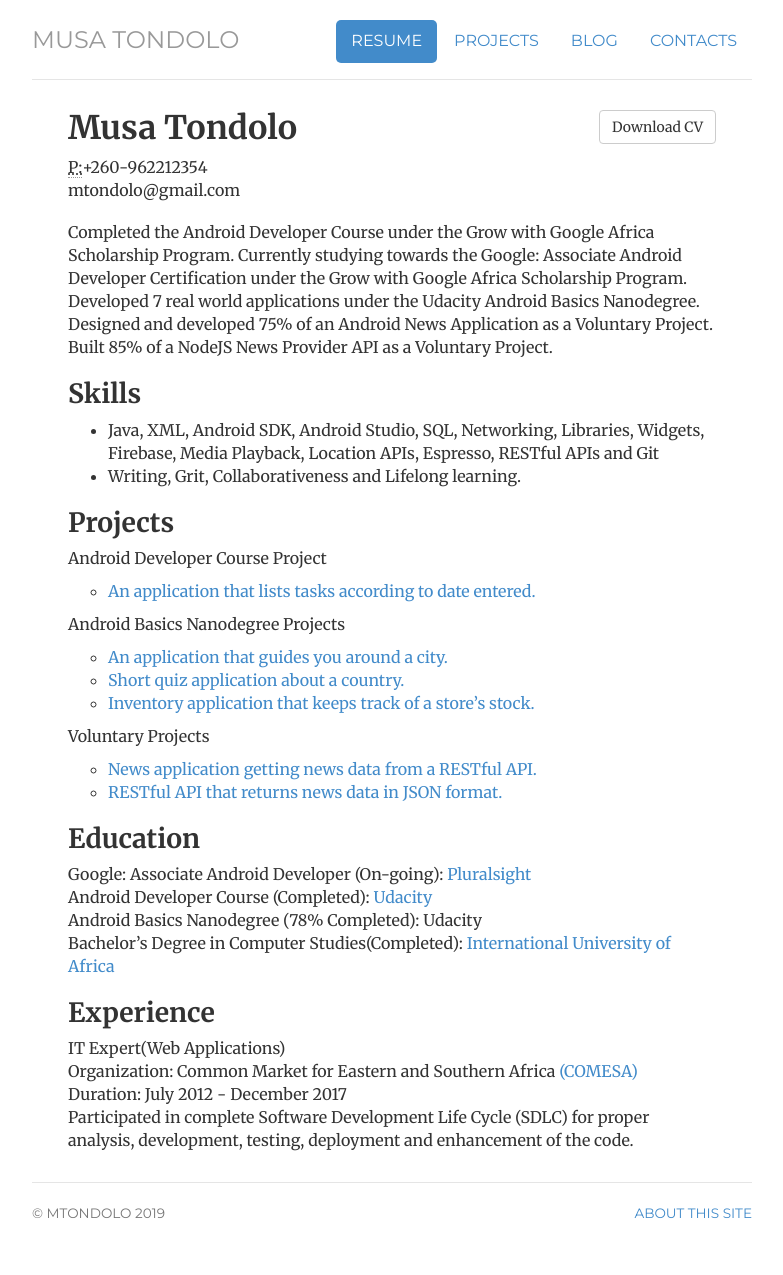
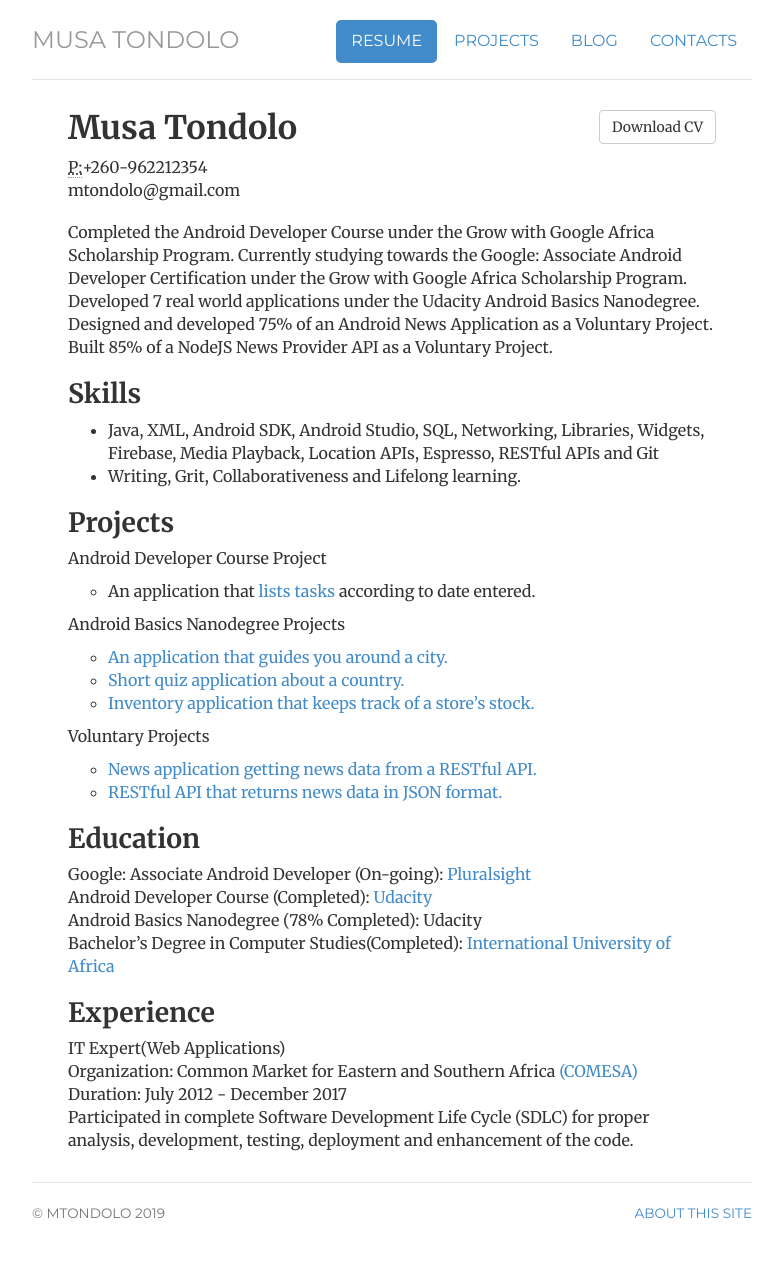
Before and after one commit to mtondolo/mtondolo.github.io, a Jekyll site: the page built from cv/index.html, in a window 1280 px wide. Shown: the whole page, without its empty margins (248-1031 px from the left). Built offline with Jekyll 4.4.1, drawn with Linux system fonts in a browser that asks for light colours; part of the change alters nothing that is shown.

```diff
--- a/cv/index.html
+++ b/cv/index.html
@@ -34,7 +34,7 @@ description: Current Resume for Musa Tondolo, an Android Developer supplimented
 				<li>Android Developer Course Project</li>
 					<p>
 					<ul>
-					<li><a href="https://github.com/mtondolo/Journal-App">An application  that lists tasks according to date entered.</a></li>
+					<li>An application  that <a href="https://github.com/mtondolo/Journal-App" title="lists tasks">lists tasks </a>according to date entered.</li>
 					</ul>
 					</p>
 				<li>Android Basics Nanodegree Projects</li>
```
